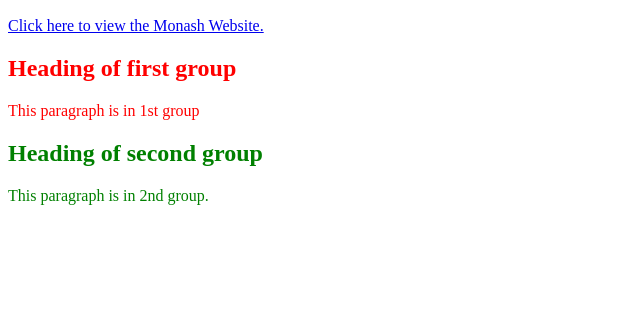
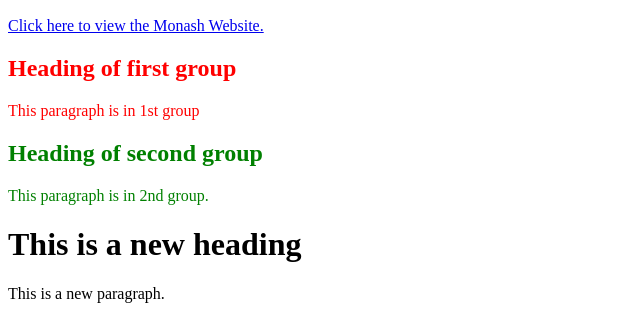
Before and after one commit to ninah134/FIT3179, a plain HTML site: page index.html in a window 1280 px wide. Shown: the part 855-1174 px from the top of the page, without its empty margins (0-640 px from the left). Before the commit the page ends 1076 px from the top, so only its background shows below. Drawn offline with Linux system fonts and the light colour scheme.

Commit message:
Week 4 tutorial file updated

```diff
--- a/index.html
+++ b/index.html
@@ -64,5 +64,8 @@
         <h2> Heading of second group</h2>
         <p> This paragraph is in 2nd group.</p>
     </div>
+
+    <h1> This is a new heading </h1>
+    <p> This is a new paragraph. </p>
 </body>
 </html>
```
